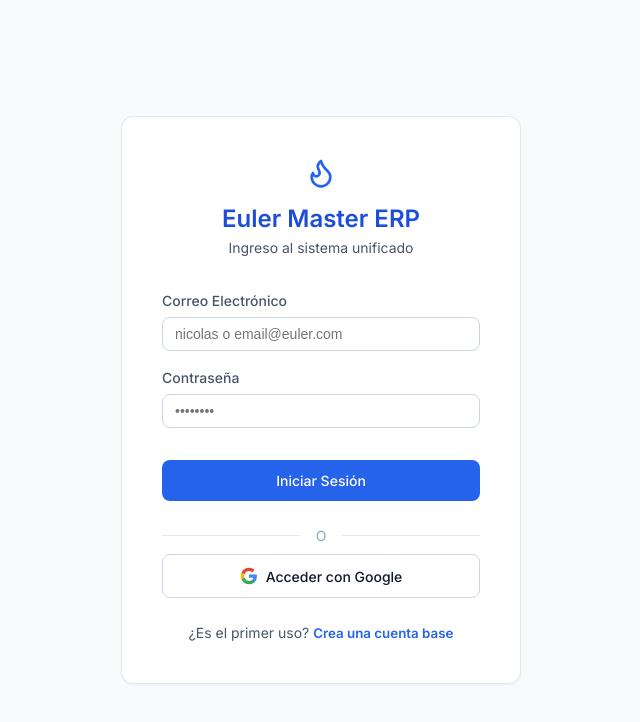
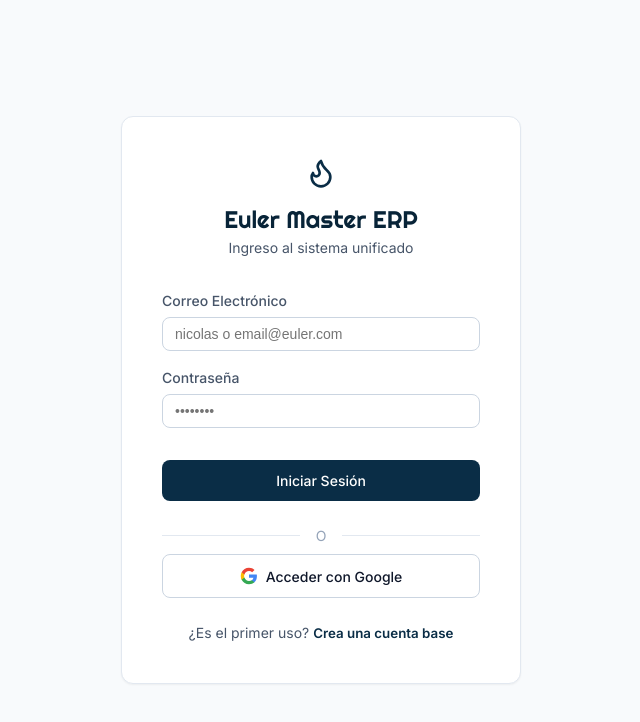
Before and after one commit to eulercalefaccion/euler-Master-ERP, a React (Vite) app: page /login in a window 1280 px wide. Shown: the top 722 px of the page, without its empty margins (319-959 px from the left). Built offline with nearby package versions, Linux system fonts and the light colour scheme; no server answers; the database is empty.

Commit message:
style: aplicar tipografía Righteous, colores y logo de la marca Euler

```diff
--- a/src/index.css
+++ b/src/index.css
@@ -1,25 +1,26 @@
 @import url('https://fonts.googleapis.com/css2?family=Inter:wght@300;400;500;600;700&display=swap');
+@import url('https://fonts.googleapis.com/css2?family=Righteous&display=swap');
 
 :root {
-  /* Colors - Primary (Blue) */
+  /* Colors - Primary (Blue Euler) */
   --primary-50: #eff6ff;
   --primary-100: #dbeafe;
   --primary-200: #bfdbfe;
-  --primary-500: #3b82f6;
-  --primary-600: #2563eb;
-  --primary-700: #1d4ed8;
+  --primary-500: #0c3552; /* Euler Blue */
+  --primary-600: #0a2d46;
+  --primary-700: #082438;
 
-  /* Colors - Secondary (Orange/Red for heating accent) */
-  --accent-500: #ef4444;
-  --accent-600: #dc2626;
+  /* Colors - Secondary (Yellow & Red Euler) */
+  --accent-500: #e0a42d; /* Euler Yellow */
+  --accent-600: #c44121; /* Euler Red */
 
   /* Colors - Surface & Background */
   --bg-primary: #f8fafc;
   --bg-surface: #ffffff;
   --bg-surface-hover: #f1f5f9;
-  --bg-sidebar: #0f172a;
+  --bg-sidebar: #0c3552; /* Euler Blue */
   --text-sidebar: #f8fafc;
-  --text-sidebar-hover: #94a3b8;
+  --text-sidebar-hover: #e0a42d; /* Euler Yellow */
 
   /* Colors - Text */
   --text-primary: #0f172a;
@@ -64,8 +65,9 @@
 }
 
 h1, h2, h3, h4, h5, h6 {
-  color: var(--text-primary);
-  font-weight: 600;
+  font-family: 'Righteous', 'Inter', sans-serif;
+  color: var(--primary-500);
+  font-weight: 400;
   line-height: 1.2;
 }
 
--- a/src/layouts/Sidebar.jsx
+++ b/src/layouts/Sidebar.jsx
@@ -1,6 +1,6 @@
 import React from 'react';
 import { NavLink } from 'react-router-dom';
-import { LayoutDashboard, Users, Calculator, ClipboardList, Package, MapPin, Receipt, Flame, HardHat, Wallet, DollarSign, Trash2 } from 'lucide-react';
+import { LayoutDashboard, Users, Calculator, ClipboardList, Package, MapPin, Receipt, HardHat, Wallet, DollarSign, Trash2 } from 'lucide-react';
 
 const Sidebar = () => {
   const sections = [
@@ -45,8 +45,7 @@
   return (
     <div style={{ width: '250px', background: 'var(--bg-sidebar)', color: 'var(--text-sidebar)', display: 'flex', flexDirection: 'column', flexShrink: 0 }}>
       <div style={{ padding: '1.5rem', display: 'flex', alignItems: 'center', gap: '0.75rem', borderBottom: '1px solid #1e293b' }}>
-        <Flame color="var(--primary-500)" size={28} />
-        <h2 style={{ fontSize: '1.25rem', fontWeight: '700', color: 'white', letterSpacing: '-0.025em', margin: 0 }}>Euler Master</h2>
+        <img src="/logo_euler.png" alt="Euler Logo" style={{ height: '40px', objectFit: 'contain' }} />
       </div>
 
       <nav style={{ flex: 1, padding: '0.75rem 0', display: 'flex', flexDirection: 'column', overflowY: 'auto' }}>
```
